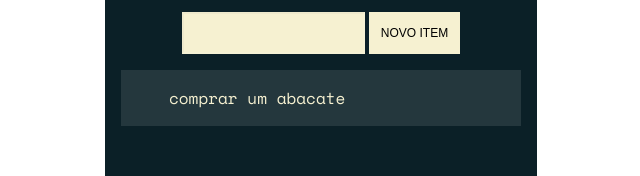
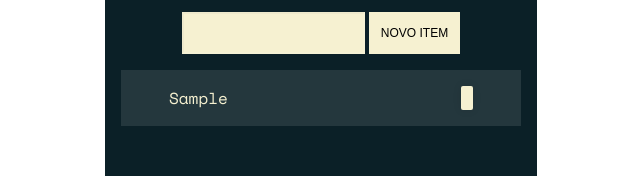
Before and after one commit to GabiCmg/ONE-formacao-full-stack, a plain HTML site: page II_formacao_Front-End/Dom_pojeto_inicial/projeto_inicial/index.html in a window 1280 px wide. Both pictures are taken after typing "Sample" into the empty fields and a click on the button "NOVO ITEM". Shown: the part 298-474 px from the top of the page, without its empty margins (319-959 px from the left). Drawn offline with nearby package versions, Linux system fonts and the light colour scheme; a web font is replaced by a local one.

```diff
--- a/II_formacao_Front-End/Dom_pojeto_inicial/projeto_inicial/index.html
+++ b/II_formacao_Front-End/Dom_pojeto_inicial/projeto_inicial/index.html
@@ -24,10 +24,12 @@
             <button class="form-button" data-form-button> Novo Item </button>
          </form>
 
-         <ul class="list">
-            <li class="task">
+         <ul class="list" data-list>
+            <!-- Linha excluída (30 ~ 32): <li> não será estático, logo não será usuál no html
+
+            <li class="task" data-task>
                <p class="content"> comprar um abacate</p>
-            </li>
+            </li> -->
          </ul>
       </div>
 
--- a/II_formacao_Front-End/Dom_pojeto_inicial/projeto_inicial/listaDeTarefas.js
+++ b/II_formacao_Front-End/Dom_pojeto_inicial/projeto_inicial/listaDeTarefas.js
@@ -2,9 +2,20 @@
     // Previniu que o formulário enviasse o dado para algum lugar e mateve a informação sem dar um refresh na página
     evento.preventDefault();
 
+    const lista = document.querySelector('[data-list]');
     const input = document.querySelector('[data-form-input]');
     const valor = input.value;
-    console.log(valor);
+
+    const tarefa = document.createElement('li');
+    // Para acessar a estilização da li
+    tarefa.classList.add('task');
+    // tamplate string (``)
+    const conteudo = `<p class="content">${valor}</p>`;
+
+    tarefa.innerHTML = conteudo;
+
+    tarefa.appendChild(BotaoConclui());
+    lista.appendChild(tarefa);
     input.value = " ";
 };
 
@@ -12,3 +23,17 @@
 
 // console.log(novaTarefa);
 novaTarefa.addEventListener('click', criarTarefa);
+
+// CRIAR BOTÃO
+
+const BotaoConclui = () => {
+    const botaoConclui = document.createElement('button');
+
+    botaoConclui.classList.add('check-button');
+
+    botaoConclui.addEventListener('click', () => {
+        console.log('fui clicado');
+    });
+
+    return botaoConclui;
+}
```
